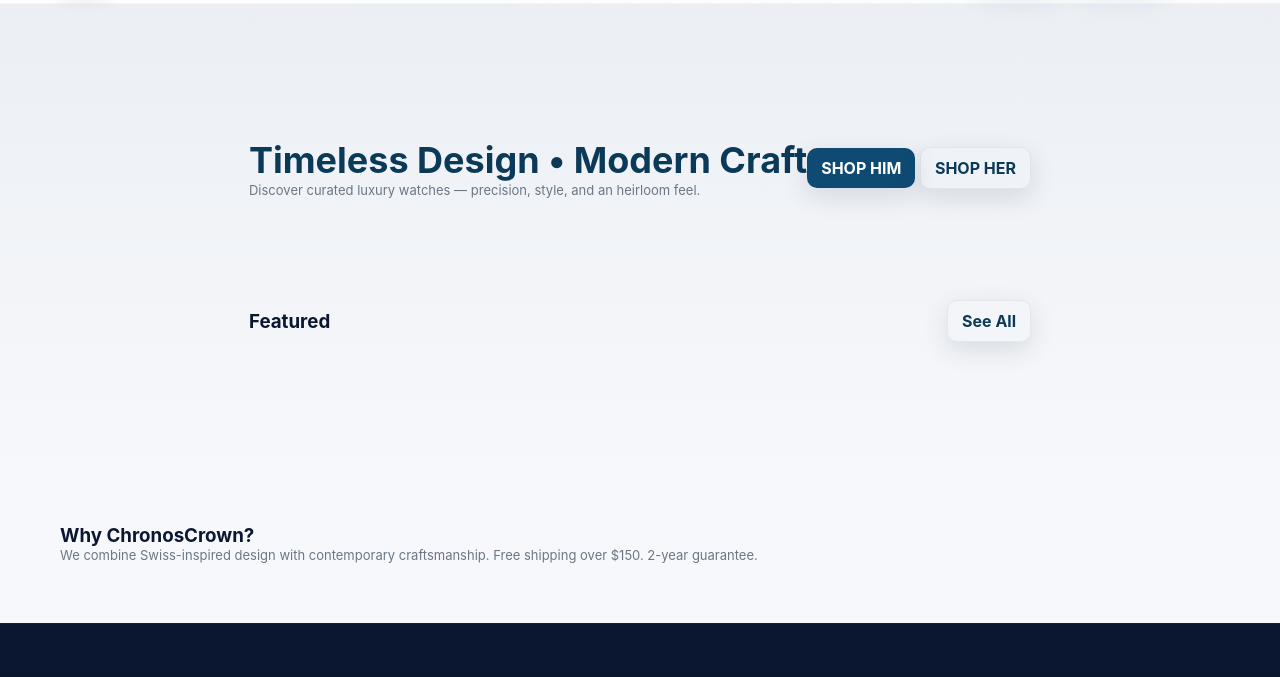
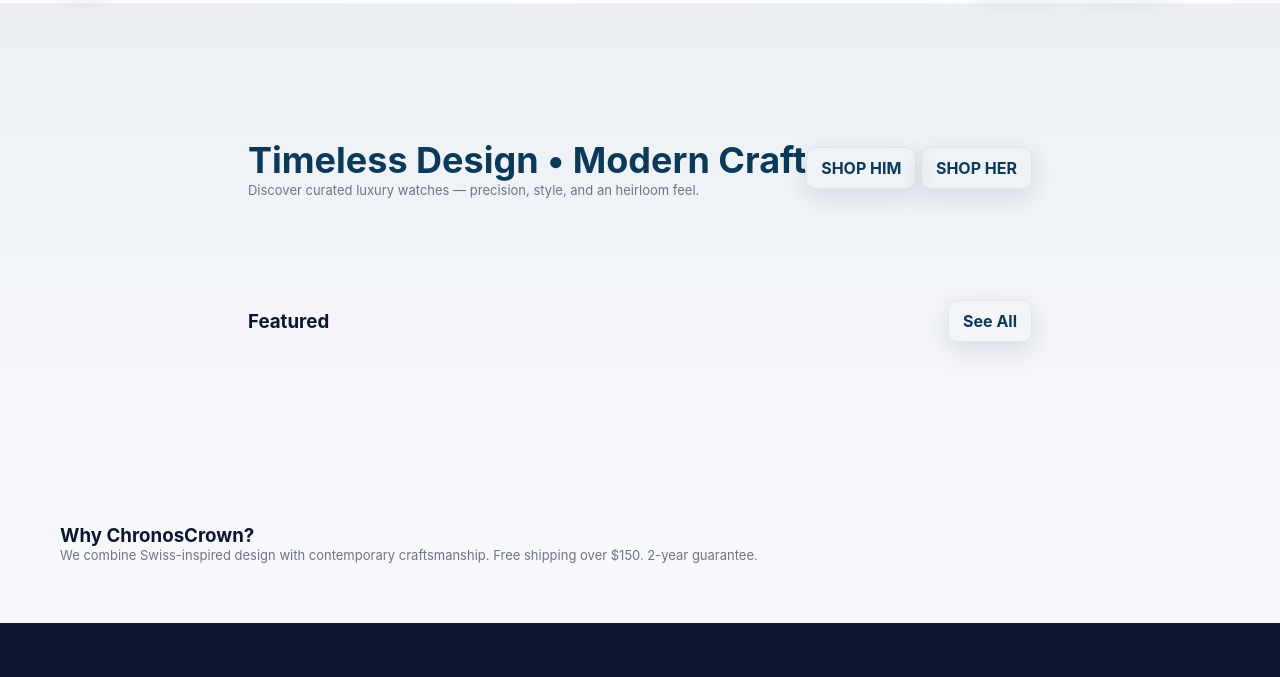
Before and after one commit to Shihan7021/ChronosCrown, a plain HTML site: page index.html in a window 1280 px wide. Shown: the part 69-746 px from the top of the page. Drawn offline with Linux system fonts and the light colour scheme; no server answers.

Commit message:
Update index.html

```diff
--- a/index.html
+++ b/index.html
@@ -60,7 +60,7 @@
             <p class="meta">Discover curated luxury watches — precision, style, and an heirloom feel.</p>
           </div>
           <div>
-            <a href="him.html" class="btn">SHOP HIM</a>
+            <a href="him.html" class="btn secondary">SHOP HIM</a>
             <a href="her.html" class="btn secondary">SHOP HER</a>
           </div>
         </div>
```
